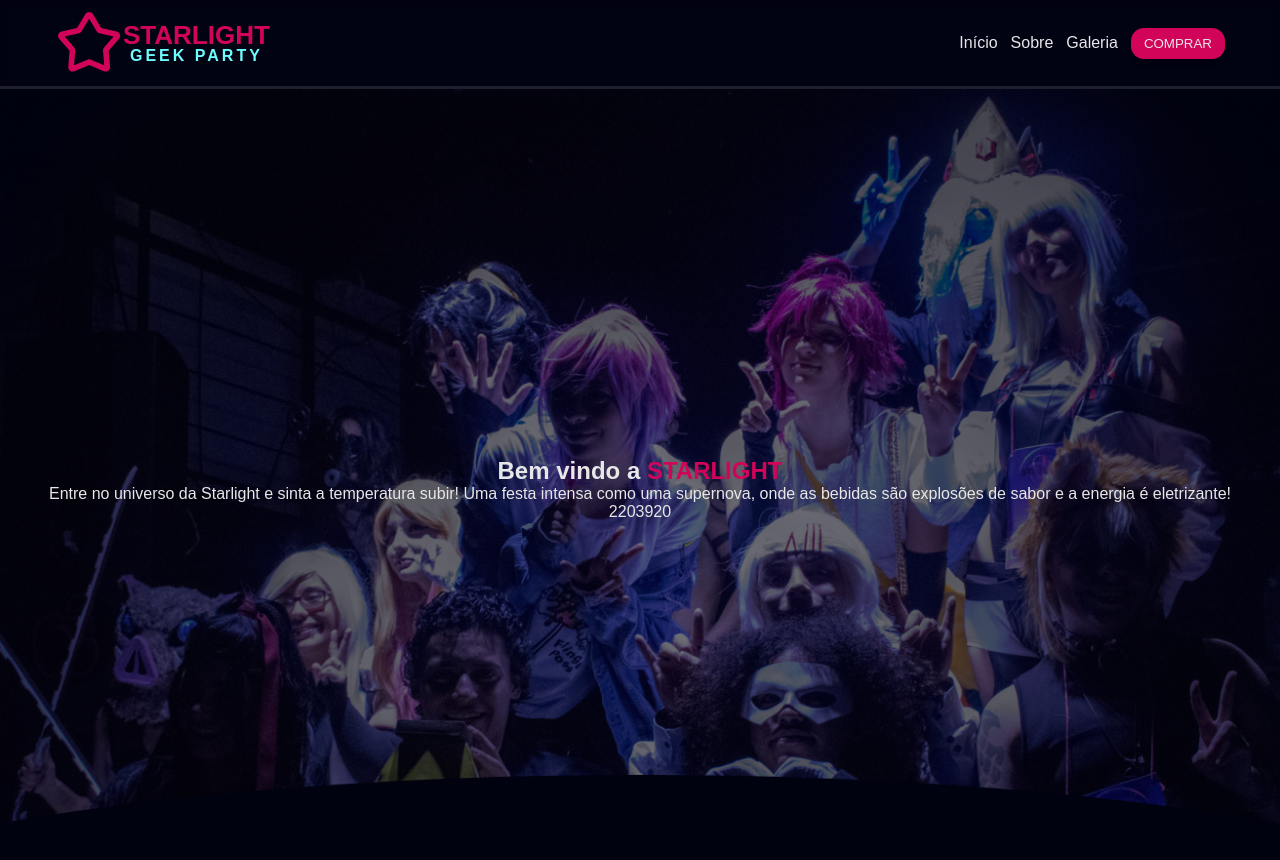
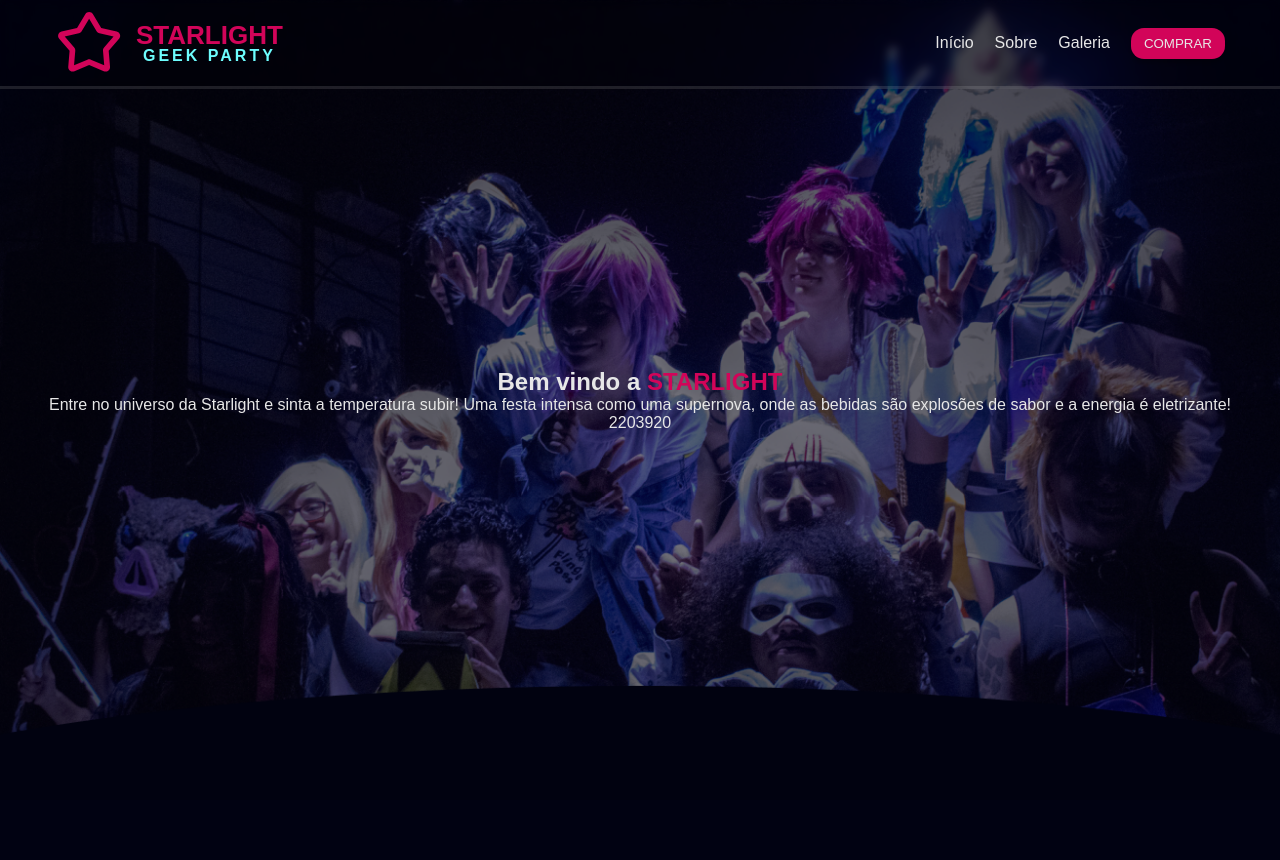
Before and after one commit to SchusterN-hub/Starlight, an Angular app: page / in a window 1280 px wide. Shown: the top 860 px of the page. After the commit the page ends 800 px from the top, so only its background shows below. Built offline with nearby package versions, Linux system fonts and the light colour scheme; a web font is replaced by a local one.

Commit message:
troca no padrão de formatação e adição da position

```diff
--- a/src/app/components/header/header.component.html
+++ b/src/app/components/header/header.component.html
@@ -1,17 +1,23 @@
-<header>
-  <div class="logo">
-    <img src="../../../assets/svg/header_icon.svg" alt="logo icon" />
-    <div class="logo-text">
+<header class="header">
+  <div class="header__logo">
+    <img
+      class="header__logo--imagem"
+      src="../../../assets/svg/header_icon.svg"
+      alt="ícone da logo"
+    />
+    <div class="header__logo--texto">
       <h1>STARLIGHT</h1>
       <h2>GEEK PARTY</h2>
     </div>
   </div>
   <nav>
-    <ul>
-      <li>Início</li>
-      <li>Sobre</li>
-      <li>Galeria</li>
-      <li><button>COMPRAR</button></li>
+    <ul class="header__nav">
+      <li class="header__nav--item"><a href="/">Início</a></li>
+      <li class="header__nav--item"><a href="/">Sobre</a></li>
+      <li class="header__nav--item"><a href="/">Galeria</a></li>
+      <li class="header__nav--item">
+        <button><a href="">COMPRAR</a></button>
+      </li>
     </ul>
   </nav>
 </header>
--- a/src/app/components/header/header.component.scss
+++ b/src/app/components/header/header.component.scss
@@ -1,27 +1,36 @@
 @import "../../../variables";
 @import "../../../functions";
 
-header {
+.header {
   @include flex(row, space-between, center);
+  position: absolute;
+  top: 0;
+  left: 0;
   width: 100vw;
   height: 89px;
   padding: 0 55px;
+  background-color: rgba(0, 0, 0, 0.1);
+  backdrop-filter: blur(4px);
   border-bottom: 3px solid $line-color;
-  background-color: transparent;
-  backdrop-filter: blur(4px);
-  .logo {
+
+  &__logo {
     @include flex(row, space-between, center);
+    gap: 13px;
+
     img {
       width: 68px;
       height: 68px;
     }
-    .logo-text {
+
+    &--texto {
       @include flex(column, center, center);
+
       h1 {
         color: $primary-color;
         font-size: 26px;
         line-height: 1em;
       }
+
       h2 {
         color: $secondary-color;
         font-size: 16px;
@@ -30,10 +39,11 @@ header {
       }
     }
   }
-  nav ul {
+  .header__nav {
     @include flex(row, space-between, center);
+    gap: 21px;
     list-style: none;
-    gap: 13px;
+
     button {
       @include button($primary-color, $text-color);
     }
```
